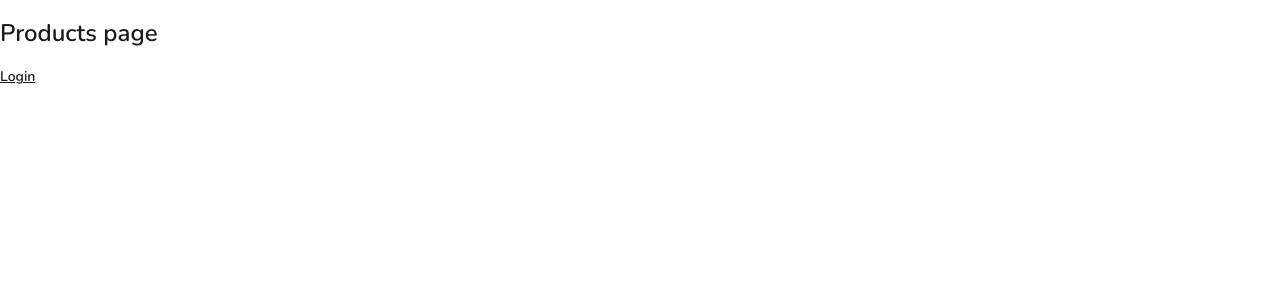
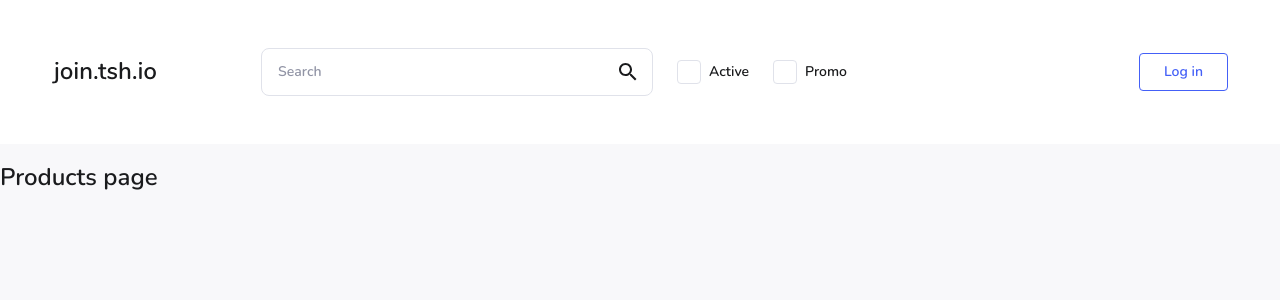
Before and after one commit to cichowsky/tsh, a React (Create React App) app: page / in a window 1280 px wide. Shown: the top 300 px of the page. Built offline with nearby package versions, Linux system fonts and the light colour scheme.

Commit message:
components: add Header and Search form

```diff
--- a/src/app/products/Products.tsx
+++ b/src/app/products/Products.tsx
@@ -1,13 +1,15 @@
 import React from 'react';
-import { Link } from 'react-router-dom';
-
-import { AppRoute } from 'routing/AppRoute.enum';
+import Header from 'components/Header/Header';
+import SearchForm from 'components/SearchForm/SearchForm';
 
 export const Products = () => {
   return (
     <>
+      <Header>
+        <SearchForm />
+      </Header>
+
       <h2>Products page</h2>
-      <Link to={AppRoute.Login}> Login </Link>
     </>
   );
 };
--- /dev/null
+++ b/src/components/Header/Header.styles.ts
@@ -0,0 +1,53 @@
+import styled from 'styled-components';
+import { Link } from 'react-router-dom';
+
+export const StyledHeader = styled.header`
+  background-color: ${({ theme }) => theme.color.containerBg};
+`;
+
+export const StyledInner = styled.div`
+  margin: 0 auto;
+  display: flex;
+  flex-wrap: wrap;
+  padding: 4.8rem 2.4rem 3.2rem;
+  justify-content: space-between;
+  align-items: center;
+  gap: 3rem;
+  max-width: ${({ theme }) => theme.layout.maxWidth};
+
+  ${({ theme }) => theme.mq.tablet} {
+    flex-wrap: nowrap;
+    padding: 4.8rem 2.4rem;
+  }
+
+  ${({ theme }) => theme.mq.desktop} {
+    gap: 10.5rem;
+  }
+`;
+
+export const StyledLogoLink = styled(Link)`
+  display: flex;
+  align-items: center;
+  height: 4rem;
+`;
+
+export const StyledLogoWrapper = styled.div`
+  flex-shrink: 0;
+`;
+
+export const StyledContentWrapper = styled.div`
+  flex-grow: 1;
+  flex-basis: 100%;
+
+  ${({ theme }) => theme.mq.tablet} {
+    flex-basis: auto;
+  }
+`;
+
+export const StyledActionsWrapper = styled.div`
+  flex-shrink: 0;
+
+  ${({ theme }) => theme.mq.tablet} {
+    order: 1;
+  }
+`;
--- /dev/null
+++ b/src/components/Header/Header.tsx
@@ -0,0 +1,41 @@
+import React, { ReactNode } from 'react';
+import { Link } from 'react-router-dom';
+import { Button } from 'components/UI';
+import { AppRoute } from 'routing/AppRoute.enum';
+import { ReactComponent as LogoSVG } from 'assets/icons/logo.svg';
+import {
+  StyledHeader,
+  StyledInner,
+  StyledLogoWrapper,
+  StyledLogoLink,
+  StyledActionsWrapper,
+  StyledContentWrapper,
+} from './Header.styles';
+
+type HeaderProps = {
+  children: ReactNode;
+};
+
+export const Header = ({ children }: HeaderProps) => {
+  return (
+    <StyledHeader>
+      <StyledInner>
+        <StyledLogoWrapper>
+          <StyledLogoLink to={AppRoute.Home}>
+            <LogoSVG />
+          </StyledLogoLink>
+        </StyledLogoWrapper>
+
+        <StyledActionsWrapper>
+          <Button ghost as={Link} to={AppRoute.Login}>
+            Log in
+          </Button>
+        </StyledActionsWrapper>
+
+        <StyledContentWrapper>{children}</StyledContentWrapper>
+      </StyledInner>
+    </StyledHeader>
+  );
+};
+
+export default Header;
--- /dev/null
+++ b/src/components/SearchForm/SearchForm.styles.ts
@@ -0,0 +1,18 @@
+import styled from 'styled-components';
+import { Input } from 'components/UI';
+
+export const StyledSearchForm = styled.form`
+  display: flex;
+  flex-wrap: wrap;
+  gap: 2.4rem;
+`;
+
+export const StyledInput = styled(Input)`
+  flex-grow: 1;
+  max-width: 39.2rem;
+`;
+
+export const StyledFiltersWrapper = styled.div`
+  display: flex;
+  gap: 2.4rem;
+`;
--- /dev/null
+++ b/src/components/SearchForm/SearchForm.tsx
@@ -0,0 +1,23 @@
+import React from 'react';
+import { FormGroup, Checkbox } from 'components/UI';
+import { StyledSearchForm, StyledInput, StyledFiltersWrapper } from './SearchForm.styles';
+
+const SearchForm = () => {
+  return (
+    <StyledSearchForm>
+      <StyledInput id="search" type="text" placeholder="Search" search />
+      <StyledFiltersWrapper>
+        <FormGroup>
+          <Checkbox id="active" name="active" />
+          <label htmlFor="active">Active</label>
+        </FormGroup>
+        <FormGroup>
+          <Checkbox id="promo" name="promo" />
+          <label htmlFor="promo">Promo</label>
+        </FormGroup>
+      </StyledFiltersWrapper>
+    </StyledSearchForm>
+  );
+};
+
+export default SearchForm;
--- a/src/components/UI/Button.tsx
+++ b/src/components/UI/Button.tsx
@@ -5,13 +5,14 @@ type ButtonProps = {
 };
 
 const Button = styled.button<ButtonProps>`
-  padding: 0.8em 1.7em;
+  display: inline-block;
+  padding: 1rem 2.4rem;
   border-radius: ${({ theme }) => theme.borderRadius.small};
 
   color: ${({ theme, ghost }) => (ghost ? theme.color.primary : theme.color.textLight)};
   background-color: ${({ theme, ghost }) => (ghost ? theme.color.textLight : theme.color.primary)};
   border: 1px solid ${({ theme }) => theme.color.primary};
-
+  text-decoration: none;
   transition: color 0.2s, background-color 0.2s, border-color 0.2s;
 
   &:hover {
--- a/src/components/UI/Input.tsx
+++ b/src/components/UI/Input.tsx
@@ -8,7 +8,7 @@ type InputProps = {
 const Input = styled.input<InputProps>`
   border-radius: ${({ theme }) => theme.borderRadius.normal};
   background-color: ${({ theme }) => theme.color.inputBg};
-  padding: 1.6rem;
+  padding: 1.5rem 1.6rem;
   border: 1px solid ${({ theme }) => theme.color.inputBorder};
 
   &::placeholder {
--- a/src/styles/GlobalStyle.ts
+++ b/src/styles/GlobalStyle.ts
@@ -17,6 +17,7 @@ export const GlobalStyle = createGlobalStyle`
   body {
     font-size: 1.6rem;
     color: ${({ theme }) => theme.color.text};
+    background-color: ${({ theme }) => theme.color.background};
   }
 
   body, a, button, input {
--- a/src/styles/theme.ts
+++ b/src/styles/theme.ts
@@ -5,6 +5,7 @@ const colors = {
   blue2: '#2140E8',
   orange: '#F9A52B',
   white: '#FFFFFF',
+  gray0: '#F8F8FA',
   gray1: '#F0F1F5',
   gray2: '#E0E2EA',
   gray3: '#B9BDCF',
@@ -22,6 +23,8 @@ const theme: DefaultTheme = {
     accent: colors.orange,
     inputBg: colors.white,
     inputBorder: colors.gray2,
+    background: colors.gray0,
+    containerBg: colors.white,
   },
   font: {
     size: {
@@ -36,6 +39,13 @@ const theme: DefaultTheme = {
     small: '0.4rem',
     normal: '0.8rem',
   },
+  layout: {
+    maxWidth: '122.4rem',
+  },
+  mq: {
+    tablet: '@media (min-width: 768px)',
+    desktop: '@media (min-width: 1024px)',
+  },
 };
 
 export { theme };
```
Also changed, not shown: src/styled.d.ts (+9 -0 lines), src/assets/icons/logo.svg (added).
